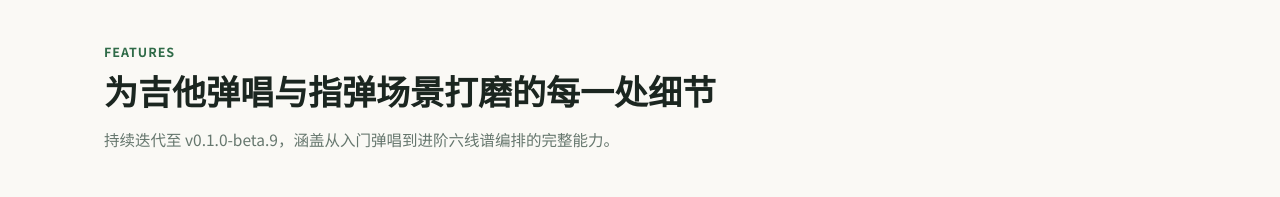
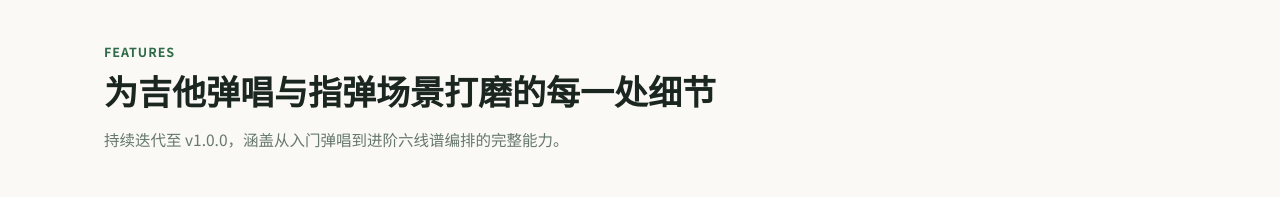
Before and after one commit to li-songbai/StringNote, a plain HTML site: page docs/index.html in a window 1280 px wide. Shown: the part 1340-1537 px from the top of the page. Drawn offline with Linux system fonts and the light colour scheme; no server answers.

Commit message:
release: v1.0.0

```diff
--- a/docs/index.html
+++ b/docs/index.html
@@ -54,7 +54,7 @@
 
           <div class="hero-cta">
             <a id="hero-download-btn" class="btn btn-primary btn-lg" href="https://github.com/li-songbai/StringNote/releases" target="_blank" rel="noopener noreferrer">
-              下载安装包（<span data-latest-version>v0.1.0-beta.9</span>）
+              下载安装包（<span data-latest-version>v1.0.0</span>）
             </a>
             <a class="btn btn-secondary btn-lg" href="https://github.com/li-songbai/StringNote" target="_blank" rel="noopener noreferrer">
               查看源码仓库
@@ -191,7 +191,7 @@
         <div class="section-header">
           <p class="section-kicker">Features</p>
           <h2 class="section-title">为吉他弹唱与指弹场景打磨的每一处细节</h2>
-          <p class="section-desc">持续迭代至 <span data-latest-version>v0.1.0-beta.9</span>，涵盖从入门弹唱到进阶六线谱编排的完整能力。</p>
+          <p class="section-desc">持续迭代至 <span data-latest-version>v1.0.0</span>，涵盖从入门弹唱到进阶六线谱编排的完整能力。</p>
         </div>
 
         <div class="feature-grid">
@@ -327,7 +327,7 @@
             </div>
             <div class="download-actions">
               <a id="download-setup-btn" class="btn btn-primary btn-lg" href="https://github.com/li-songbai/StringNote/releases" target="_blank" rel="noopener noreferrer">
-                下载安装程序（<span data-latest-version>v0.1.0-beta.9</span>）
+                下载安装程序（<span data-latest-version>v1.0.0</span>）
               </a>
             </div>
           </article>
@@ -355,7 +355,7 @@
         </div>
 
         <div class="release-status">
-          <span id="release-meta-text">当前最新版本：v0.1.0-beta.9（支持应用内一键检查更新）</span>
+          <span id="release-meta-text">当前最新版本：v1.0.0（支持应用内一键检查更新）</span>
           <a href="https://github.com/li-songbai/StringNote/issues" target="_blank" rel="noopener noreferrer">遇到问题或有功能建议？前往 Issues 反馈 →</a>
         </div>
       </div>
```
Also changed, not shown: 4 other files.
